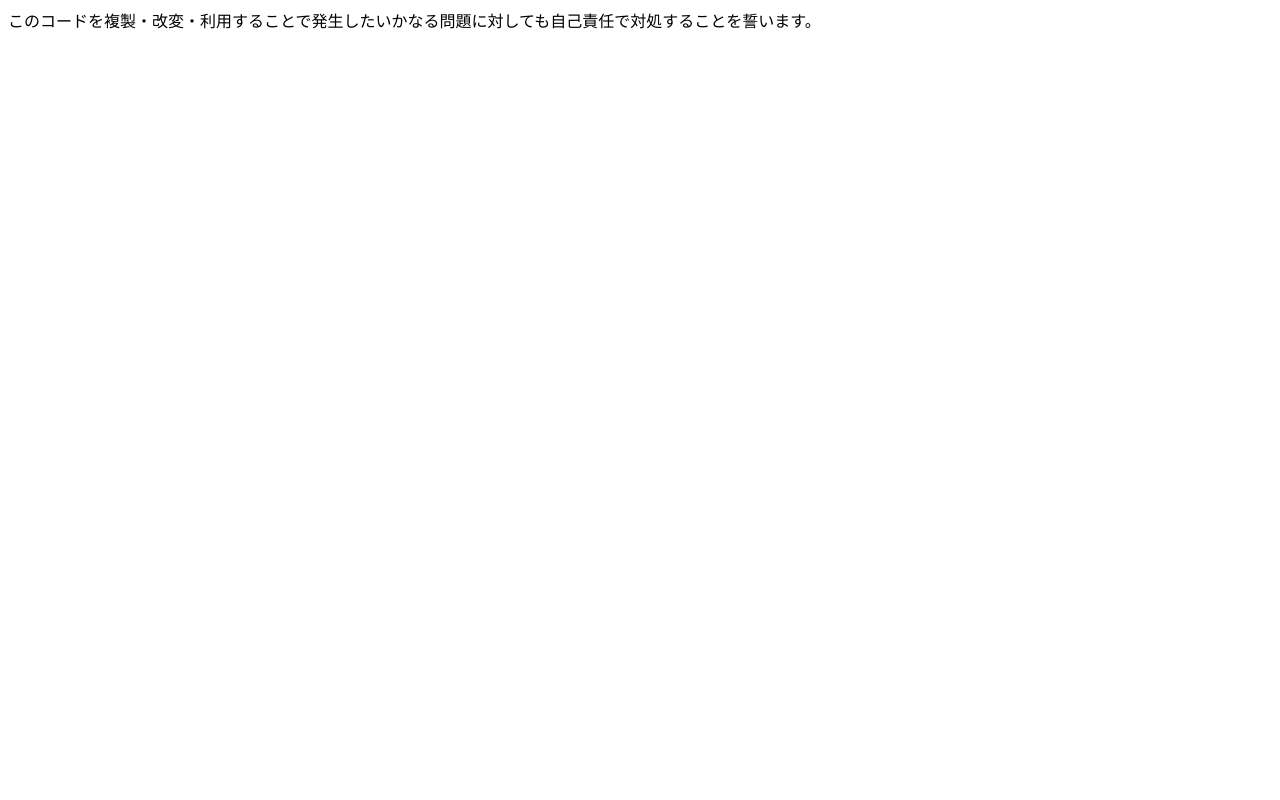
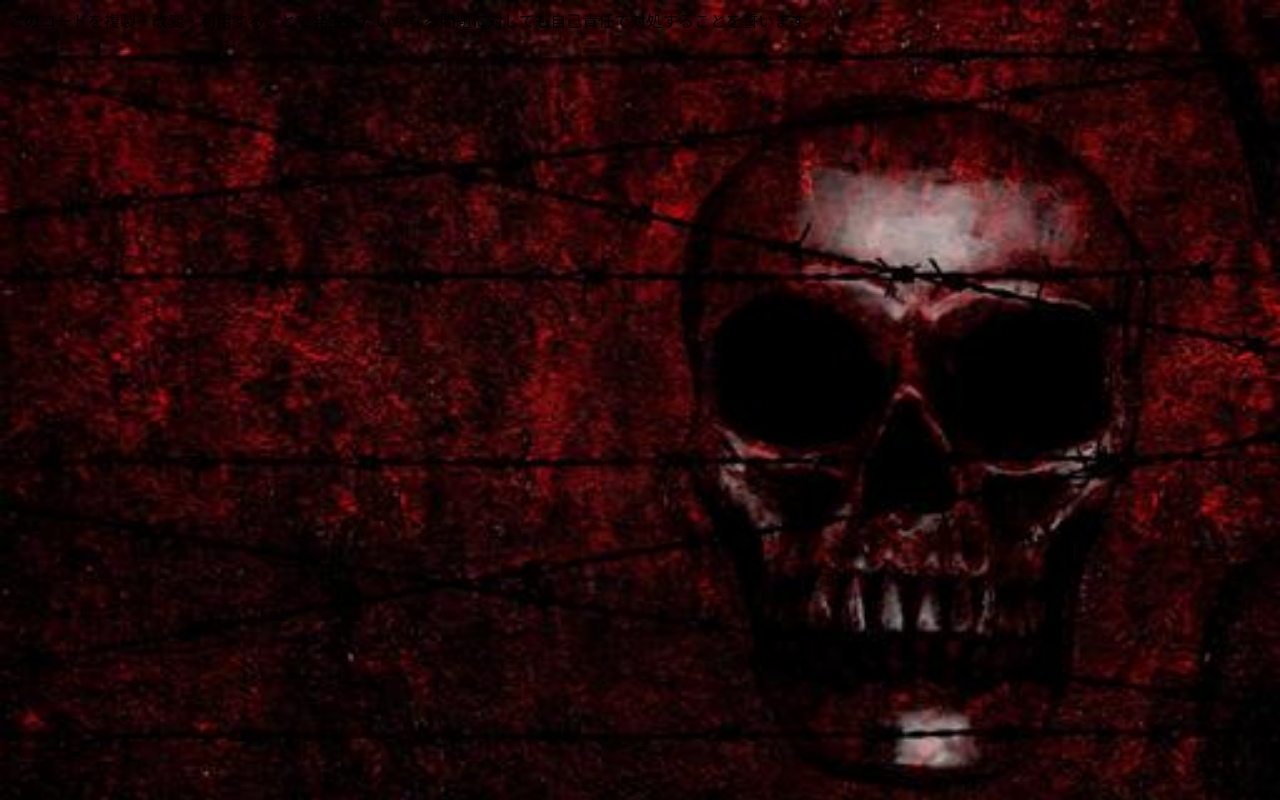
Before and after one commit to ApexLegendsF/virus, a plain HTML site: page index.html in a window 1280 px wide. Drawn offline with Linux system fonts and the light colour scheme.

Commit message:
Update index.html

```diff
--- a/index.html
+++ b/index.html
@@ -1,6 +1,6 @@
 <!DOCTYPE html>
 <title>ウイルス感染</title>
-
+<link rel="stylesheet" type="text/css" href="new.css">
 
 
 
```
